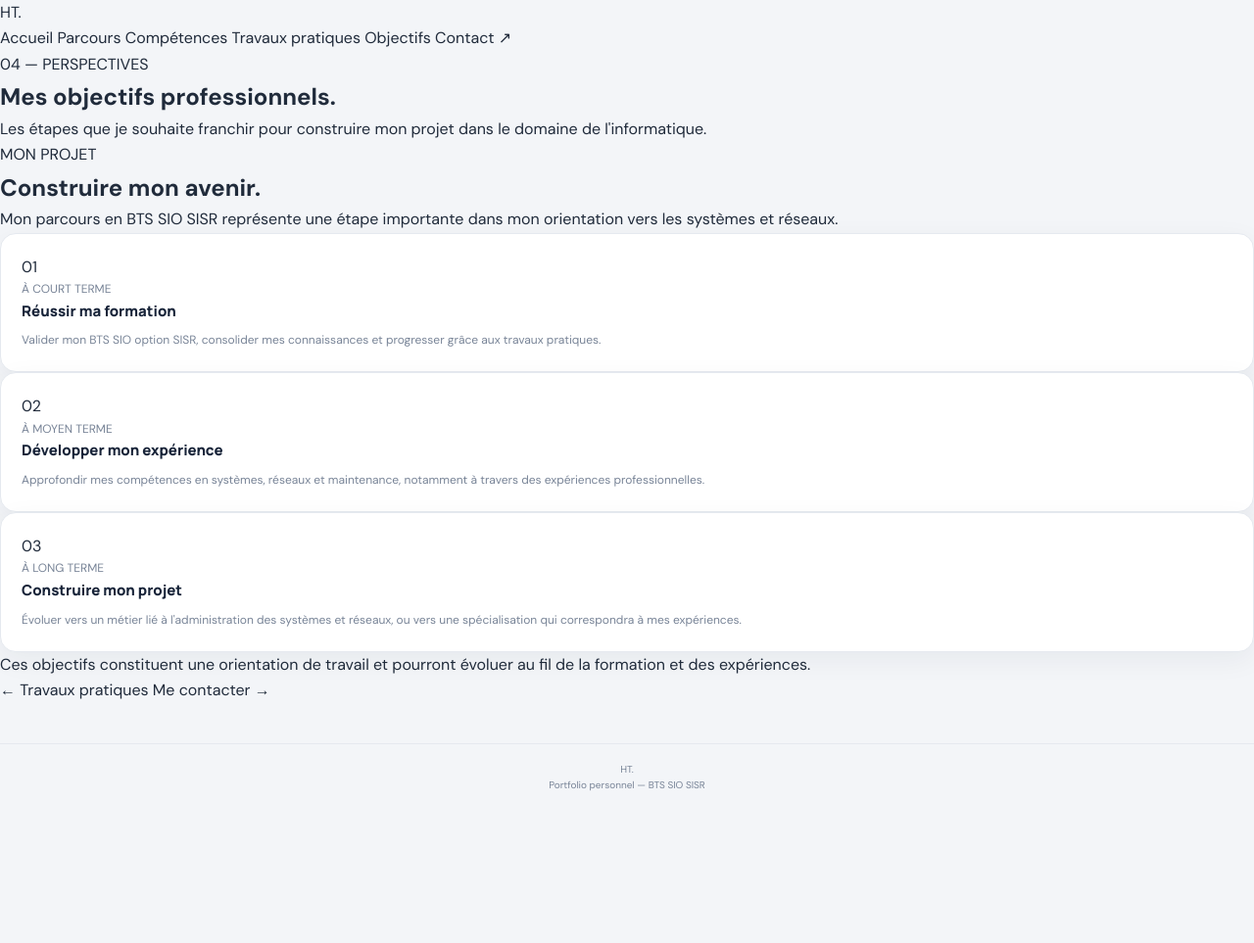
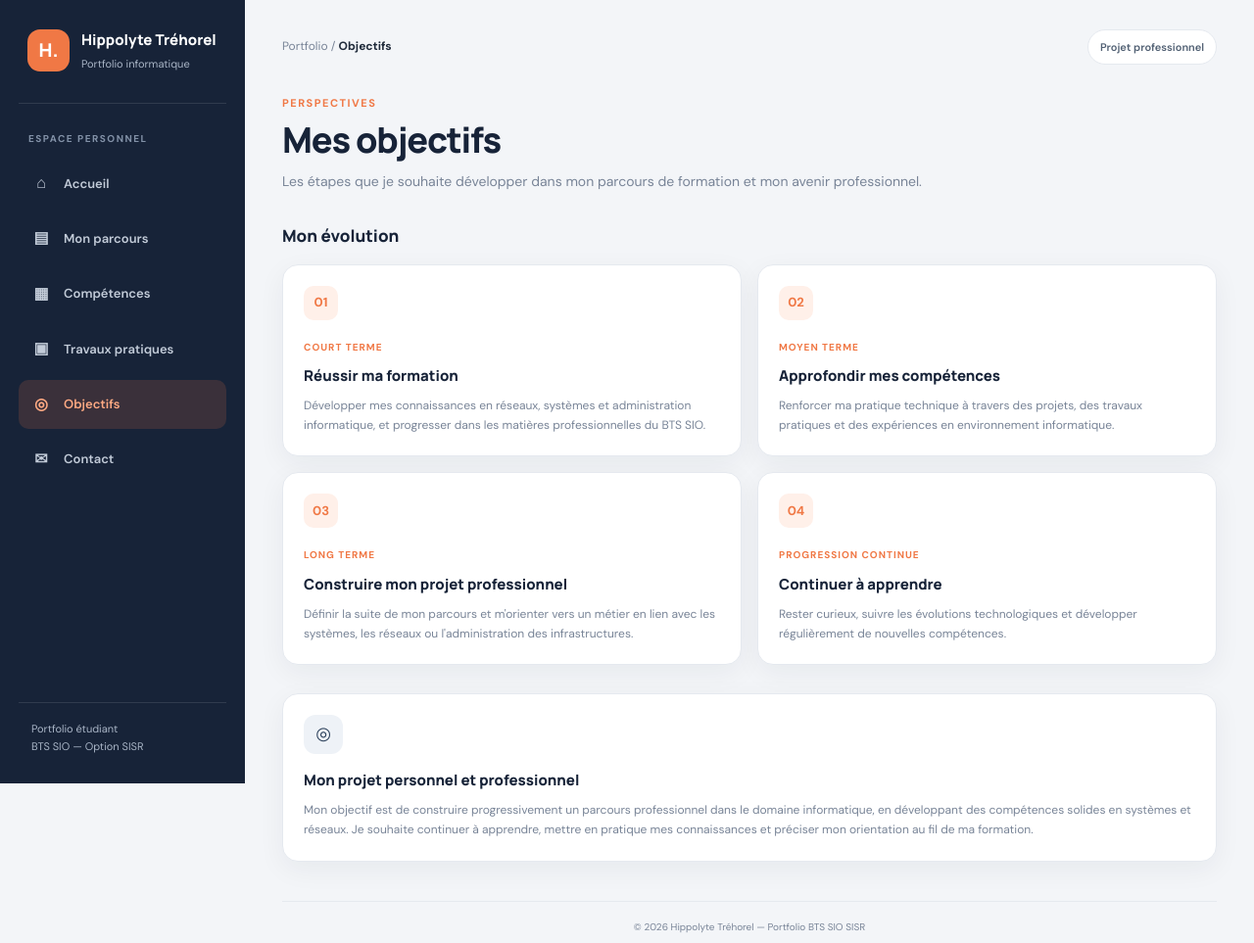
Before and after one commit to Trehorel/portfolio, a plain HTML site: page objectifs.html in a window 1280 px wide. Shown: the whole page at 98% size. Before the commit the page ends 816 px from the top, so only its background shows below. Drawn offline with Linux system fonts and the light colour scheme.

Commit message:
Revise objectives page layout and content
Updated the objectives page with improved content and structure.

```diff
--- a/objectifs.html
+++ b/objectifs.html
@@ -2,111 +2,94 @@
 <!DOCTYPE html>
 <html lang="fr">
 <head>
-    <meta charset="UTF-8">
-    <meta name="viewport" content="width=device-width, initial-scale=1.0">
-    <meta name="description" content="Objectifs professionnels d'Hippolyte Tréhorel, étudiant en BTS SIO SISR.">
-    <title>Mes objectifs — Hippolyte Tréhorel</title>
-    <link rel="stylesheet" href="style.css">
+  <meta charset="UTF-8">
+  <meta name="viewport" content="width=device-width, initial-scale=1.0">
+  <meta name="description" content="Objectifs et projet professionnel d'Hippolyte Tréhorel.">
+  <title>Mes objectifs | Hippolyte Tréhorel</title>
+  <link rel="stylesheet" href="style.css">
+  <script src="script.js" defer></script>
 </head>
+<body>
+<div class="app-layout">
+  <aside class="sidebar">
+    <a href="index.html" class="brand">
+      <span class="brand-logo">H.</span>
+      <span><span class="brand-name">Hippolyte Tréhorel</span><span class="brand-subtitle">Portfolio informatique</span></span>
+    </a>
+    <p class="nav-caption">Espace personnel</p>
+    <nav class="sidebar-nav">
+      <a href="index.html"><span class="nav-icon">⌂</span>Accueil</a>
+      <a href="parcours.html"><span class="nav-icon">▤</span>Mon parcours</a>
+      <a href="competences.html"><span class="nav-icon">▦</span>Compétences</a>
+      <a href="travaux.html"><span class="nav-icon">▣</span>Travaux pratiques</a>
+      <a href="objectifs.html"><span class="nav-icon">◎</span>Objectifs</a>
+      <a href="contact.html"><span class="nav-icon">✉</span>Contact</a>
+    </nav>
+    <div class="sidebar-bottom">Portfolio étudiant<br>BTS SIO — Option SISR</div>
+  </aside>
 
-<body>
+  <main class="main-content">
+    <header class="topbar">
+      <button class="mobile-menu-button" aria-label="Ouvrir le menu" aria-expanded="false">☰</button>
+      <div class="breadcrumb">Portfolio / <strong>Objectifs</strong></div>
+      <div class="topbar-right"><span class="status-pill">Projet professionnel</span></div>
+    </header>
 
-<header class="header">
-    <div class="container nav-container">
-        <a href="index.html" class="logo">HT<span>.</span></a>
-        <nav class="navigation" aria-label="Navigation principale">
-            <a href="index.html">Accueil</a>
-            <a href="parcours.html">Parcours</a>
-            <a href="competences.html">Compétences</a>
-            <a href="travaux.html">Travaux pratiques</a>
-            <a href="objectifs.html" class="active">Objectifs</a>
-            <a href="contact.html" class="nav-cta">Contact ↗</a>
-        </nav>
-    </div>
-</header>
-
-<main>
-
-    <section class="page-banner">
-        <div class="container">
-            <p class="eyebrow">04 — PERSPECTIVES</p>
-            <h1>Mes objectifs <span>professionnels.</span></h1>
-            <p>
-                Les étapes que je souhaite franchir pour construire
-                mon projet dans le domaine de l'informatique.
-            </p>
-        </div>
+    <section class="page-heading reveal">
+      <div class="page-eyebrow">Perspectives</div>
+      <h1>Mes objectifs</h1>
+      <p>Les étapes que je souhaite développer dans mon parcours de formation et mon avenir professionnel.</p>
     </section>
 
-    <section class="section section-soft">
-        <div class="container">
+    <section class="content-section reveal">
+      <div class="section-title"><h2>Mon évolution</h2></div>
 
-            <div class="section-heading">
-                <p class="eyebrow">MON PROJET</p>
-                <h2>Construire mon <span>avenir.</span></h2>
-                <p class="section-intro">
-                    Mon parcours en BTS SIO SISR représente une étape
-                    importante dans mon orientation vers les systèmes et réseaux.
-                </p>
-            </div>
+      <div class="card-grid">
+        <article class="content-card">
+          <div class="objective-number">01</div>
+          <span class="objective-period">Court terme</span>
+          <h3>Réussir ma formation</h3>
+          <p>Développer mes connaissances en réseaux, systèmes et administration informatique, et progresser dans les matières professionnelles du BTS SIO.</p>
+        </article>
 
-            <div class="objectifs-grid">
+        <article class="content-card">
+          <div class="objective-number">02</div>
+          <span class="objective-period">Moyen terme</span>
+          <h3>Approfondir mes compétences</h3>
+          <p>Renforcer ma pratique technique à travers des projets, des travaux pratiques et des expériences en environnement informatique.</p>
+        </article>
 
-                <article class="content-card objectif-card">
-                    <span class="objectif-number">01</span>
-                    <p class="card-label">À COURT TERME</p>
-                    <h3>Réussir ma formation</h3>
-                    <p>
-                        Valider mon BTS SIO option SISR, consolider mes connaissances
-                        et progresser grâce aux travaux pratiques.
-                    </p>
-                </article>
+        <article class="content-card">
+          <div class="objective-number">03</div>
+          <span class="objective-period">Long terme</span>
+          <h3>Construire mon projet professionnel</h3>
+          <p>Définir la suite de mon parcours et m'orienter vers un métier en lien avec les systèmes, les réseaux ou l'administration des infrastructures.</p>
+        </article>
 
-                <article class="content-card objectif-card">
-                    <span class="objectif-number">02</span>
-                    <p class="card-label">À MOYEN TERME</p>
-                    <h3>Développer mon expérience</h3>
-                    <p>
-                        Approfondir mes compétences en systèmes, réseaux et maintenance,
-                        notamment à travers des expériences professionnelles.
-                    </p>
-                </article>
-
-                <article class="content-card objectif-card">
-                    <span class="objectif-number">03</span>
-                    <p class="card-label">À LONG TERME</p>
-                    <h3>Construire mon projet</h3>
-                    <p>
-                        Évoluer vers un métier lié à l'administration des systèmes
-                        et réseaux, ou vers une spécialisation qui correspondra
-                        à mes expériences.
-                    </p>
-                </article>
-
-            </div>
-
-            <p class="disclaimer">
-                Ces objectifs constituent une orientation de travail et pourront
-                évoluer au fil de la formation et des expériences.
-            </p>
-
-            <div class="page-navigation">
-                <a href="travaux.html" class="button button-secondary">← Travaux pratiques</a>
-                <a href="contact.html" class="button button-primary">Me contacter →</a>
-            </div>
-
-        </div>
+        <article class="content-card">
+          <div class="objective-number">04</div>
+          <span class="objective-period">Progression continue</span>
+          <h3>Continuer à apprendre</h3>
+          <p>Rester curieux, suivre les évolutions technologiques et développer régulièrement de nouvelles compétences.</p>
+        </article>
+      </div>
     </section>
 
-</main>
+    <section class="content-section reveal">
+      <div class="content-card">
+        <div class="card-icon">◎</div>
+        <h3>Mon projet personnel et professionnel</h3>
+        <p>
+          Mon objectif est de construire progressivement un parcours professionnel
+          dans le domaine informatique, en développant des compétences solides
+          en systèmes et réseaux. Je souhaite continuer à apprendre, mettre en
+          pratique mes connaissances et préciser mon orientation au fil de ma formation.
+        </p>
+      </div>
+    </section>
 
-<footer class="footer">
-    <div class="container footer-content">
-        <a href="index.html" class="logo">HT<span>.</span></a>
-        <p>Portfolio personnel — BTS SIO SISR</p>
-    </div>
-</footer>
-
-<script src="script.js"></script>
+    <footer class="footer">© <span class="current-year"></span> Hippolyte Tréhorel — Portfolio BTS SIO SISR</footer>
+  </main>
+</div>
 </body>
 </html>
```
